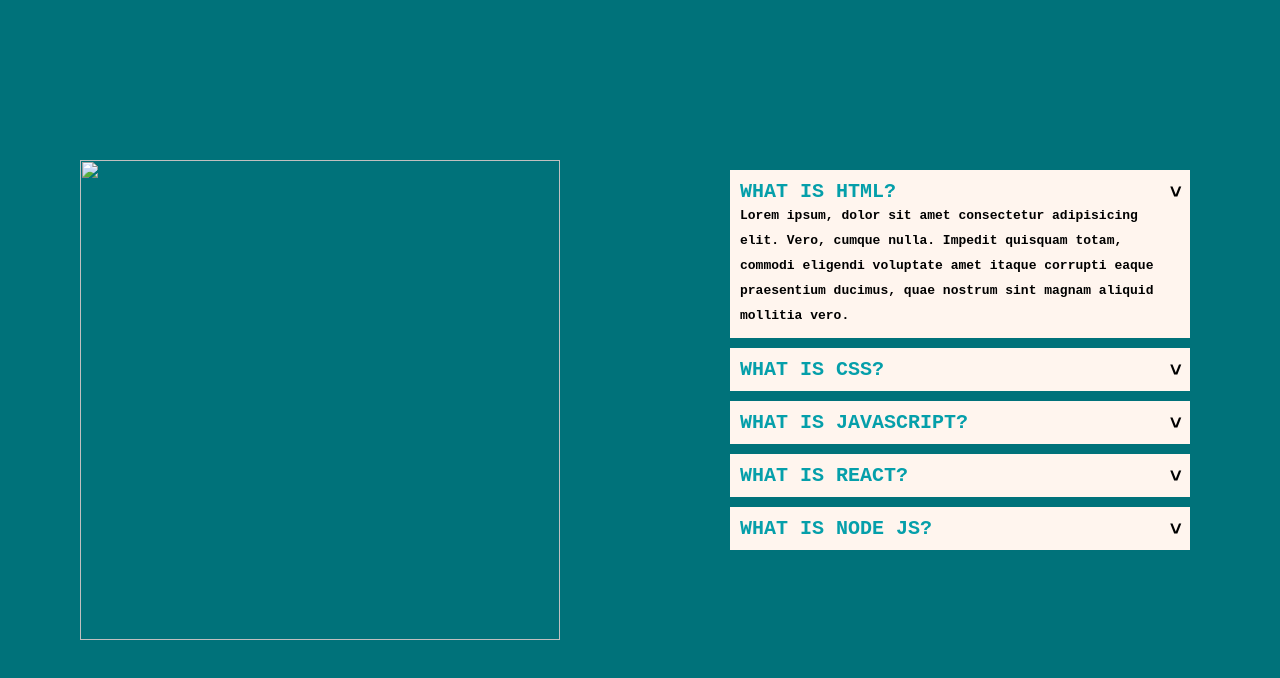
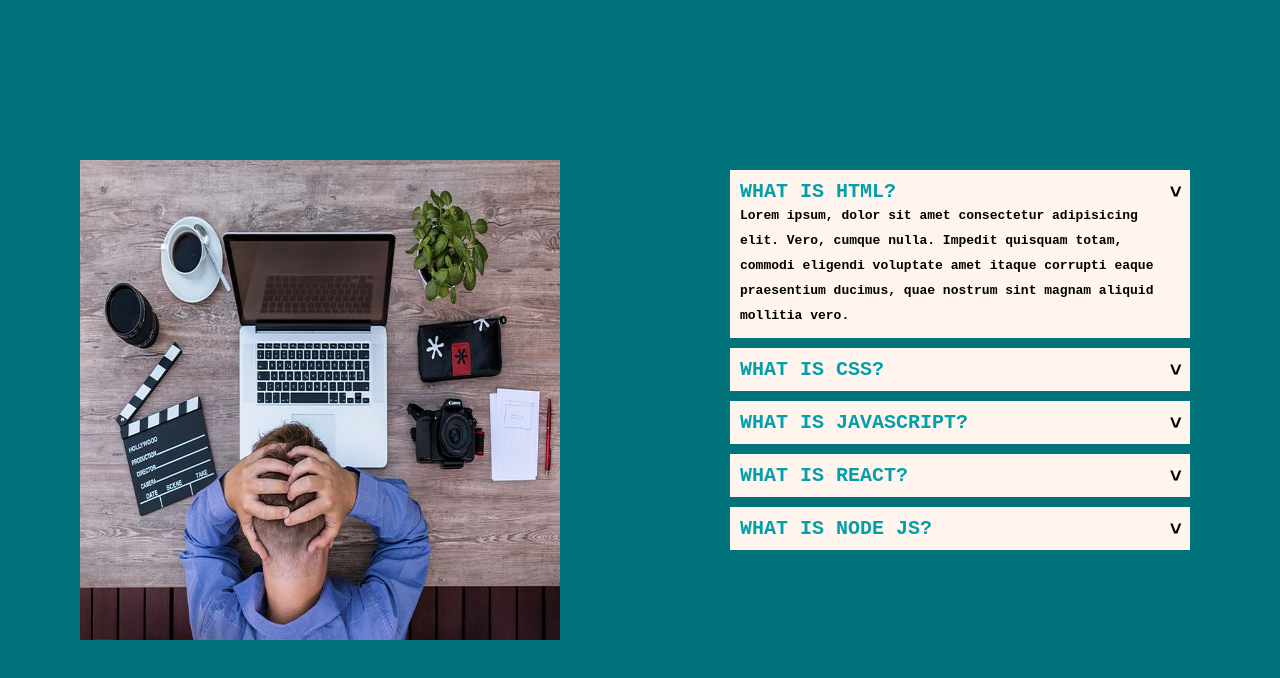
Before and after one commit to Derrick99234/Cool-Image-Effect-Accordion, a plain HTML site: page index.html in a window 1280 px wide. Drawn offline with Linux system fonts and the light colour scheme.

Commit message:
Update index.html
Signed-off-by: Derrick99234 <pshubomi@gmail.com>

```diff
--- a/index.html
+++ b/index.html
@@ -8,7 +8,7 @@
 </head>
 <body>
     <section class="container">
-        <img src="images/blogger-2838945__480.jpg" alt="">
+        <img src="blogger-2838945__480.jpg" alt="">
         <article class="content">
             <p class="">WELCOME 😊</p>
             <p class="">It's time to pratice 🥳</p>
```
